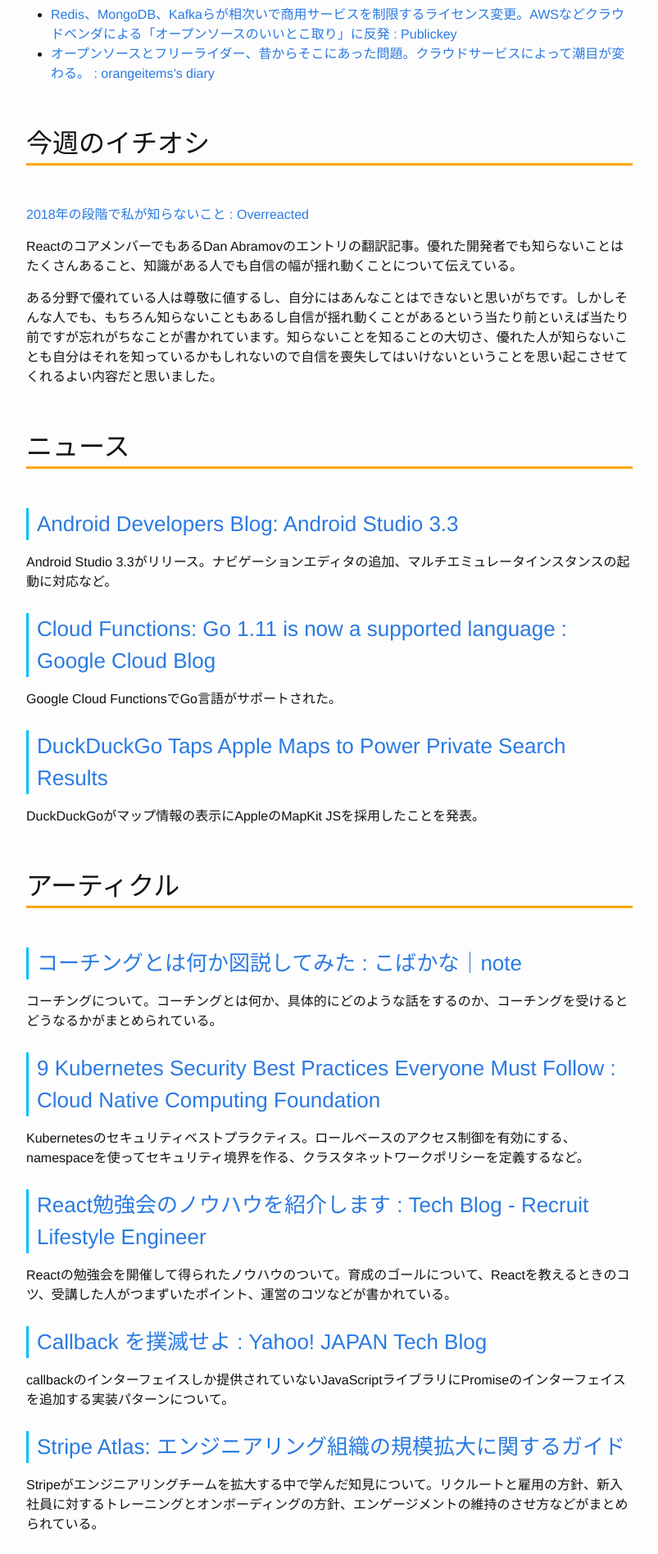
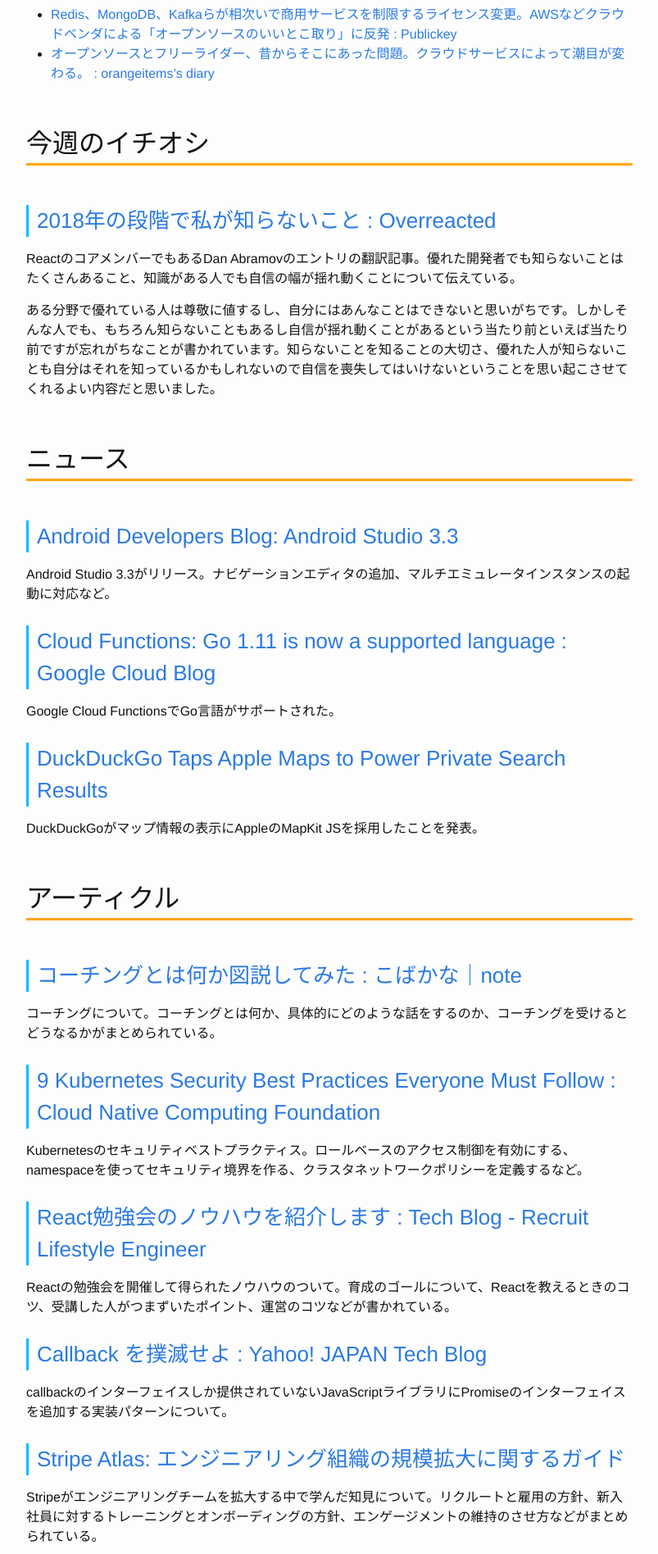
Before and after one commit to Gather-Tech/Gather-Tech.github.io, a Jekyll site: the page built from _posts/2019/2019-01-21-Gather134.md, in a window 1280 px wide. Shown: the part 647-2543 px from the top of the page at 82% size, without its empty margins (238-1041 px from the left). Built offline with Jekyll 4.4.1, drawn with Linux system fonts in a browser that asks for light colours.

Commit message:
fix typo

```diff
--- a/_posts/2019/2019-01-21-Gather134.md
+++ b/_posts/2019/2019-01-21-Gather134.md
@@ -15,7 +15,7 @@
 
 ## 今週のイチオシ
 
-[2018年の段階で私が知らないこと : Overreacted](https://overreacted.io/ja/things-i-dont-know-as-of-2018/)
+### [2018年の段階で私が知らないこと : Overreacted](https://overreacted.io/ja/things-i-dont-know-as-of-2018/)
 
 ReactのコアメンバーでもあるDan Abramovのエントリの翻訳記事。優れた開発者でも知らないことはたくさんあること、知識がある人でも自信の幅が揺れ動くことについて伝えている。
 
```
